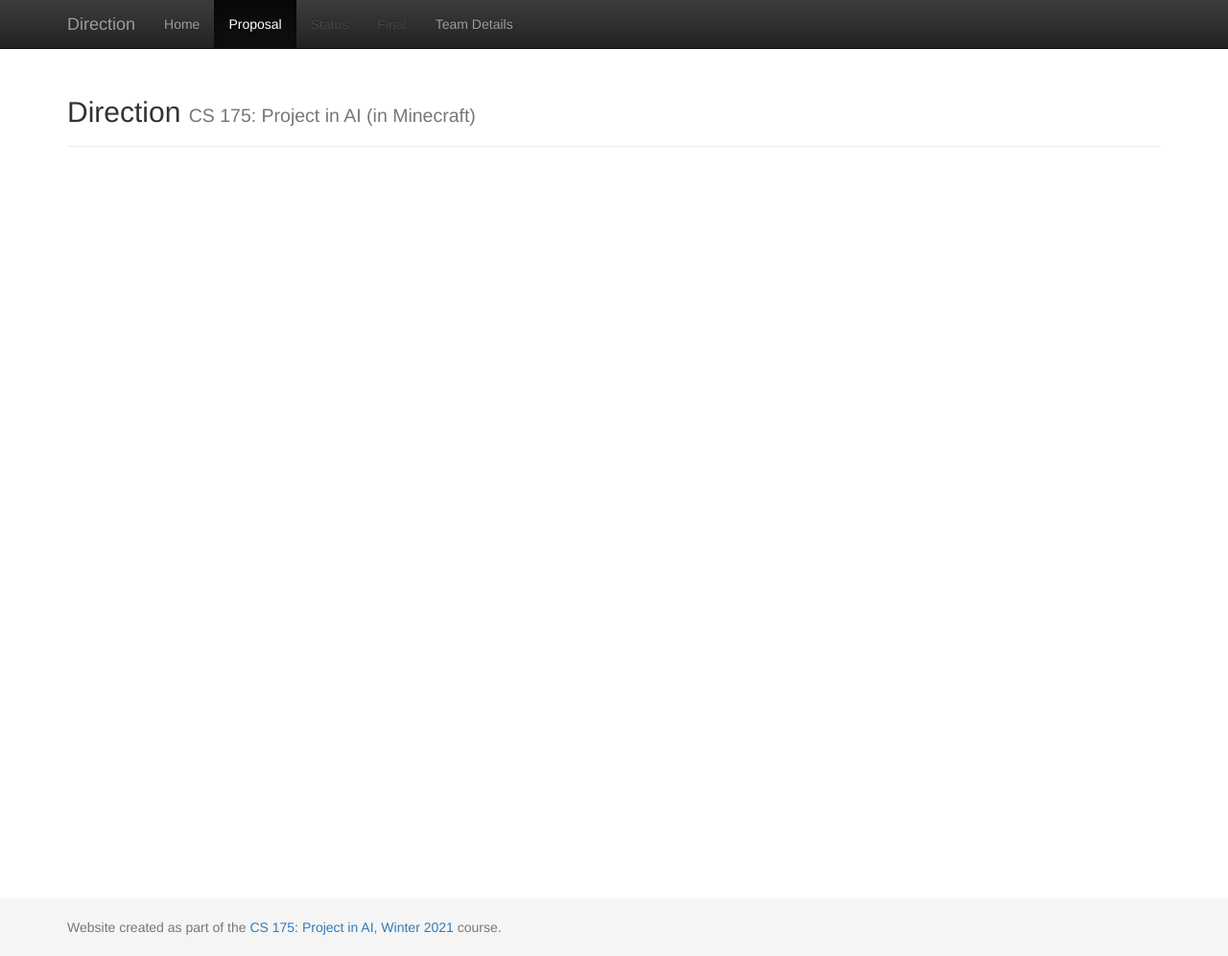
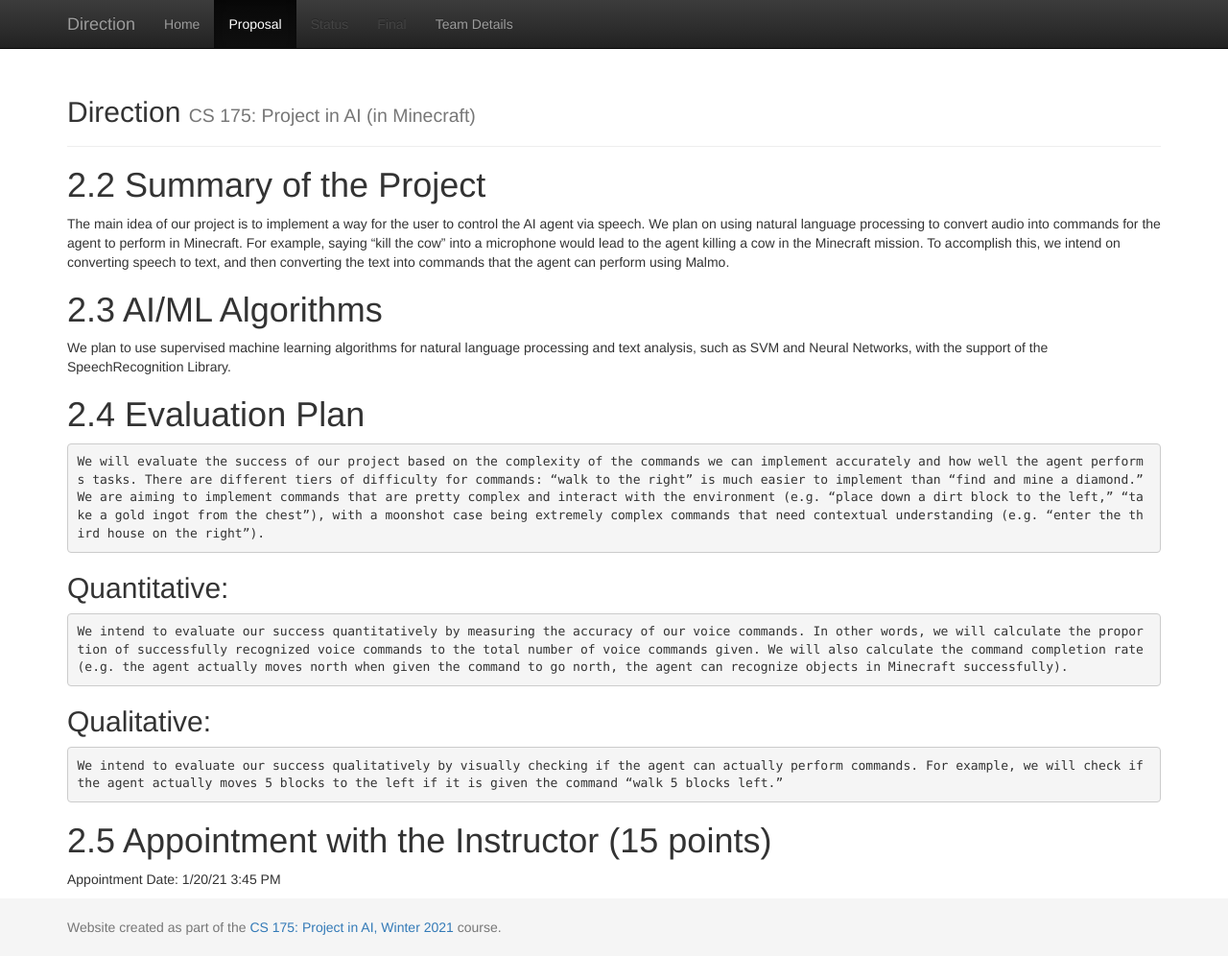
Before and after one commit to geeeeeeeeew/CS-175-Team-Direction-, a Jekyll site: the page built from docs/proposal.md, in a window 1280 px wide and 996 px high. Shown: the whole window at 96% size. Built offline with Jekyll 4.4.1, drawn with Linux system fonts in a browser that asks for light colours.

Commit message:
Update proposal.md

```diff
--- a/docs/proposal.md
+++ b/docs/proposal.md
@@ -2,3 +2,22 @@
 layout: default
 title: Proposal
 ---
+# 2.2  Summary of the Project
+The main idea of our project is to implement a way for the user to control the AI agent via speech. We plan on using natural language processing to convert audio into commands for the agent to perform in Minecraft. For example, saying “kill the cow” into a microphone would lead to the agent killing a cow in the Minecraft mission. To accomplish this, we intend on converting speech to text, and then converting the text into commands that the agent can perform using Malmo.
+
+# 2.3  AI/ML Algorithms
+
+We plan to use supervised machine learning algorithms for natural language processing and text analysis, such as SVM and Neural Networks, with the support of the SpeechRecognition Library.
+
+# 2.4  Evaluation Plan
+	We will evaluate the success of our project based on the complexity of the commands we can implement accurately and how well the agent performs tasks. There are different tiers of difficulty for commands: “walk to the right” is much easier to implement than “find and mine a diamond.” We are aiming to implement commands that are pretty complex and interact with the environment (e.g. “place down a dirt block to the left,” “take a gold ingot from the chest”), with a moonshot case being extremely complex commands that need contextual understanding (e.g. “enter the third house on the right”).
+
+## Quantitative:
+	We intend to evaluate our success quantitatively by measuring the accuracy of our voice commands. In other words, we will calculate the proportion of successfully recognized voice commands to the total number of voice commands given. We will also calculate the command completion rate (e.g. the agent actually moves north when given the command to go north, the agent can recognize objects in Minecraft successfully).
+
+## Qualitative:
+	We intend to evaluate our success qualitatively by visually checking if the agent can actually perform commands. For example, we will check if the agent actually moves 5 blocks to the left if it is given the command “walk 5 blocks left.”
+
+
+# 2.5  Appointment with the Instructor (15 points)
+Appointment Date: 1/20/21 3:45 PM
```
